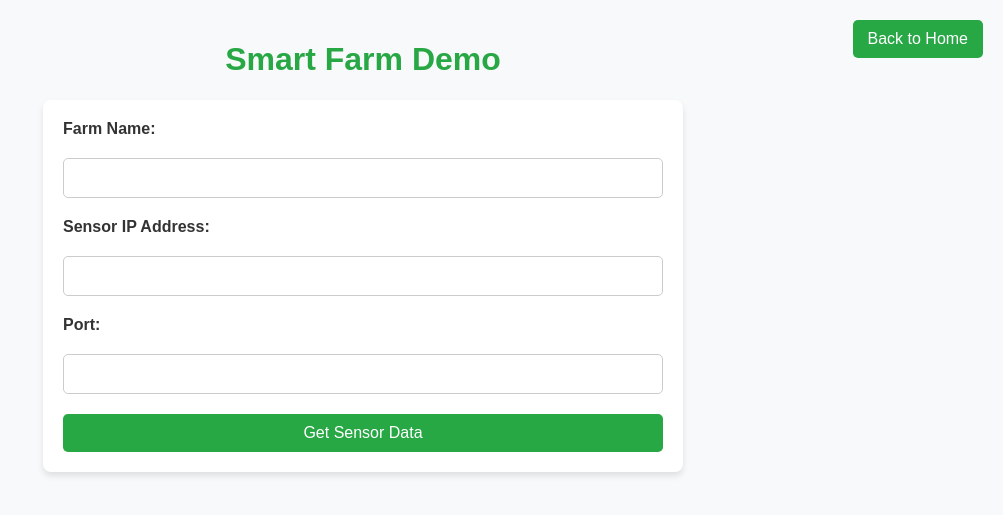
After one commit to Kaiwei0323/SNPE_Flask, a Flask app: page /smart_farm_demo in a window 1280 px wide. The commit adds this page. Shown: the top 515 px of the page, without its empty margins (277-1280 px from the left). Run offline with Flask 3, Linux system fonts and the light colour scheme.

Commit message:
add smart farm page

```diff
--- a/Tutorials/app.py
+++ b/Tutorials/app.py
@@ -1,8 +1,9 @@
-from flask import Flask, render_template, Response, request, redirect, url_for
-import cv2
+from flask import Flask, render_template, Response, request, redirect, url_for, jsonify
 import os
 from importlib import import_module
 import paho.mqtt.client as mqtt
+import requests
+import json
 
 # Import the camera driver
 if os.environ.get('CAMERA'):
@@ -15,7 +16,12 @@ CAMERA_SOURCES = {}
 app = Flask(__name__)
 
 @app.route('/')
-def index():
+def home():
+    """Home page with navigation buttons."""
+    return render_template('home.html')
+
+@app.route('/vision_solution')
+def vision_solution():
     """Video streaming home page."""
     return render_template('index.html', camera_sources=CAMERA_SOURCES)
 
@@ -38,7 +44,7 @@ def add_camera():
         "camera_instance": Camera(video_source, model, runtime)
     }
 
-    return redirect(url_for('index'))
+    return redirect(url_for('vision_solution'))
 
 @app.route('/delete_camera', methods=['POST'])
 def delete_camera():
@@ -51,7 +57,7 @@ def delete_camera():
             print(f"Stopped camera: {camera_name}")
         del CAMERA_SOURCES[camera_name]  # Remove camera from the sources
 
-    return redirect(url_for('index'))
+    return redirect(url_for('vision_solution'))
 
 def gen(camera):
     """Video streaming generator function."""
@@ -74,5 +80,77 @@ def video_feed(camera_name):
         mimetype='multipart/x-mixed-replace; boundary=frame'
     )
 
+@app.route('/delete_all_cameras', methods=['POST'])
+def delete_all_cameras():
+    """Delete all cameras."""
+    camera_names = list(CAMERA_SOURCES.keys())  # Create a list of camera names to iterate over
+
+    for camera_name in camera_names:
+        camera_instance = CAMERA_SOURCES[camera_name].get("camera_instance")
+        if camera_instance:
+            camera_instance.stop()  # Stop the camera and cleanup
+            print(f"Stopped camera: {camera_name}")
+        del CAMERA_SOURCES[camera_name]  # Remove camera from the sources
+
+    print("All cameras have been deleted.")
+    return redirect(url_for('home'))  # Redirect back to home
+
+
+@app.route('/smart_farm_demo', methods=["GET", "POST"])
+def smart_farm_demo():
+    # Initialize variables
+    farm_name = sensor_ip = port = ""  # Ensure all variables are initialized
+    sensor_data = {}
+
+    if request.method == "POST":
+        # Get form data
+        farm_name = request.form["farm_name"]
+        sensor_ip = request.form["sensor_ip"]
+        port = request.form["port"]
+
+        # Create URLs for the four sensor endpoints
+        endpoints = {
+            "light": f"http://{sensor_ip}:{port}/light",
+            "temperature": f"http://{sensor_ip}:{port}/temperature",
+            "air": f"http://{sensor_ip}:{port}/air",
+            "humidity": f"http://{sensor_ip}:{port}/humidity"
+        }
+
+        def fetch_sensor_data(sensor, url):
+            try:
+                response = requests.get(url)
+                if response.status_code != 200:
+                    return {"error": f"Failed to fetch data (Status Code: {response.status_code})"}
+
+                data = response.json()
+                mqtt_message = data.get('mqtt_message', '{}')
+                if mqtt_message == '{}':
+                    return {"error": "Empty mqtt_message"}
+
+                sensor_json = json.loads(mqtt_message)
+                return extract_sensor_value(sensor, sensor_json)
+
+            except (requests.RequestException, ValueError, json.JSONDecodeError) as e:
+                return {"error": f"Error fetching or parsing data: {e}"}
+
+        def extract_sensor_value(sensor, sensor_json):
+            # Map each sensor to its corresponding value in the JSON
+            mapping = {
+                'light': 'brightness',
+                'temperature': 'temperature',
+                'air': 'pollution_rate',
+                'humidity': 'humidity'
+            }
+            return {sensor: sensor_json.get(mapping.get(sensor), 'N/A')}
+
+        # Process each sensor's data
+        for sensor, url in endpoints.items():
+            sensor_data.update(fetch_sensor_data(sensor, url))
+
+    # Ensure to pass port even if it hasn't been set yet (in case of a GET request)
+    return render_template("smart_farm.html", farm_name=farm_name, sensor_ip=sensor_ip, port=port, sensor_data=sensor_data)
+
+
+
 if __name__ == '__main__':
     app.run(host='0.0.0.0', port=5001, threaded=True)
--- /dev/null
+++ b/Tutorials/templates/smart_farm.html
@@ -0,0 +1,145 @@
+<!DOCTYPE html>
+<html lang="en">
+<head>
+    <meta charset="UTF-8">
+    <meta name="viewport" content="width=device-width, initial-scale=1.0">
+    <title>Smart Farm Demo</title>
+    <style>
+        body {
+            font-family: Arial, sans-serif;
+            background-color: #f8f9fa;
+            margin: 0;
+            padding: 20px;
+        }
+
+        h1 {
+            text-align: center;
+            color: #28a745;
+        }
+
+        .back-to-home {
+            position: absolute;
+            top: 20px;
+            right: 20px;
+            background-color: #28a745; /* Changed to green */
+            color: white;
+            padding: 10px 15px;
+            border-radius: 5px;
+            font-size: 16px;
+            text-decoration: none;
+        }
+
+        .back-to-home:hover {
+            background-color: #218838; /* Darker green on hover */
+        }
+
+        form {
+            max-width: 600px;
+            margin: 0 auto;
+            background-color: #ffffff;
+            padding: 20px;
+            border-radius: 8px;
+            box-shadow: 0 4px 6px rgba(0, 0, 0, 0.1);
+        }
+
+        label {
+            font-weight: bold;
+            margin-bottom: 10px;
+            display: block;
+            color: #333;
+        }
+
+        input[type="text"] {
+            width: 100%;
+            padding: 10px;
+            margin: 10px 0 20px;
+            border: 1px solid #ccc;
+            border-radius: 5px;
+            box-sizing: border-box;
+            font-size: 16px;
+        }
+
+        button {
+            background-color: #28a745;
+            color: white;
+            padding: 10px 20px;
+            border: none;
+            border-radius: 5px;
+            cursor: pointer;
+            font-size: 16px;
+            width: 100%;
+            box-sizing: border-box;
+        }
+
+        button:hover {
+            background-color: #218838;
+        }
+
+        .sensor-data {
+            margin-top: 30px;
+            background-color: #e9ecef;
+            padding: 20px;
+            border-radius: 8px;
+            box-shadow: 0 4px 6px rgba(0, 0, 0, 0.1);
+        }
+
+        .sensor-data h3 {
+            color: #007bff;
+            margin-bottom: 20px;
+        }
+
+        .sensor-data p {
+            font-size: 16px;
+            margin-bottom: 15px;
+        }
+
+        .sensor-data span.error {
+            color: red;
+            font-weight: bold;
+        }
+
+        .sensor-data span.value {
+            color: #28a745;
+            font-weight: bold;
+        }
+    </style>
+</head>
+<body>
+
+    <!-- Back to Home Button -->
+    <a href="/" class="back-to-home">Back to Home</a>
+
+    <h1>Smart Farm Demo</h1>
+
+    <form method="POST">
+        <label for="farm_name">Farm Name:</label>
+        <input type="text" name="farm_name" id="farm_name" value="{{ farm_name }}" required>
+
+        <label for="sensor_ip">Sensor IP Address:</label>
+        <input type="text" name="sensor_ip" id="sensor_ip" value="{{ sensor_ip }}" required>
+
+        <label for="port">Port:</label>
+        <input type="text" name="port" id="port" value="{{ port }}" required>
+
+        <button type="submit">Get Sensor Data</button>
+    </form>
+
+    {% if sensor_data %}
+        <div class="sensor-data">
+            <h3>Sensor Data for {{ farm_name }}:</h3>
+
+            {% for sensor, data in sensor_data.items() %}
+                <p>
+                    <strong>{{ sensor.capitalize() }}:</strong>
+                    {% if data.error %}
+                        <span class="error">{{ data.error }}</span>
+                    {% else %}
+                        <span class="value">{{ data }}</span>
+                    {% endif %}
+                </p>
+            {% endfor %}
+        </div>
+    {% endif %}
+
+</body>
+</html>
```
Also changed, not shown: Tutorials/templates/home.html (added, +63 -0 lines), Tutorials/templates/index.html (+26 -12 lines).
